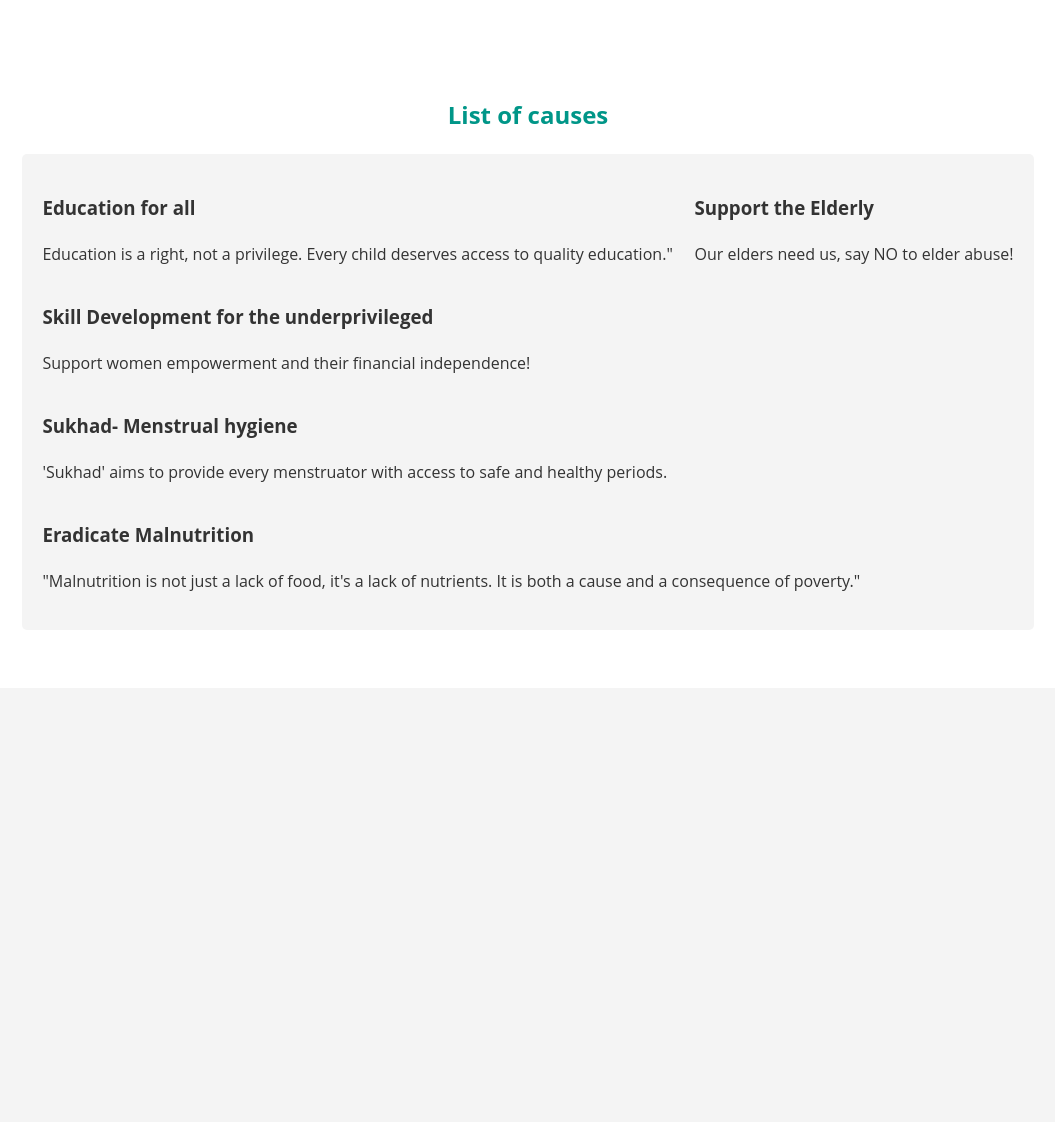
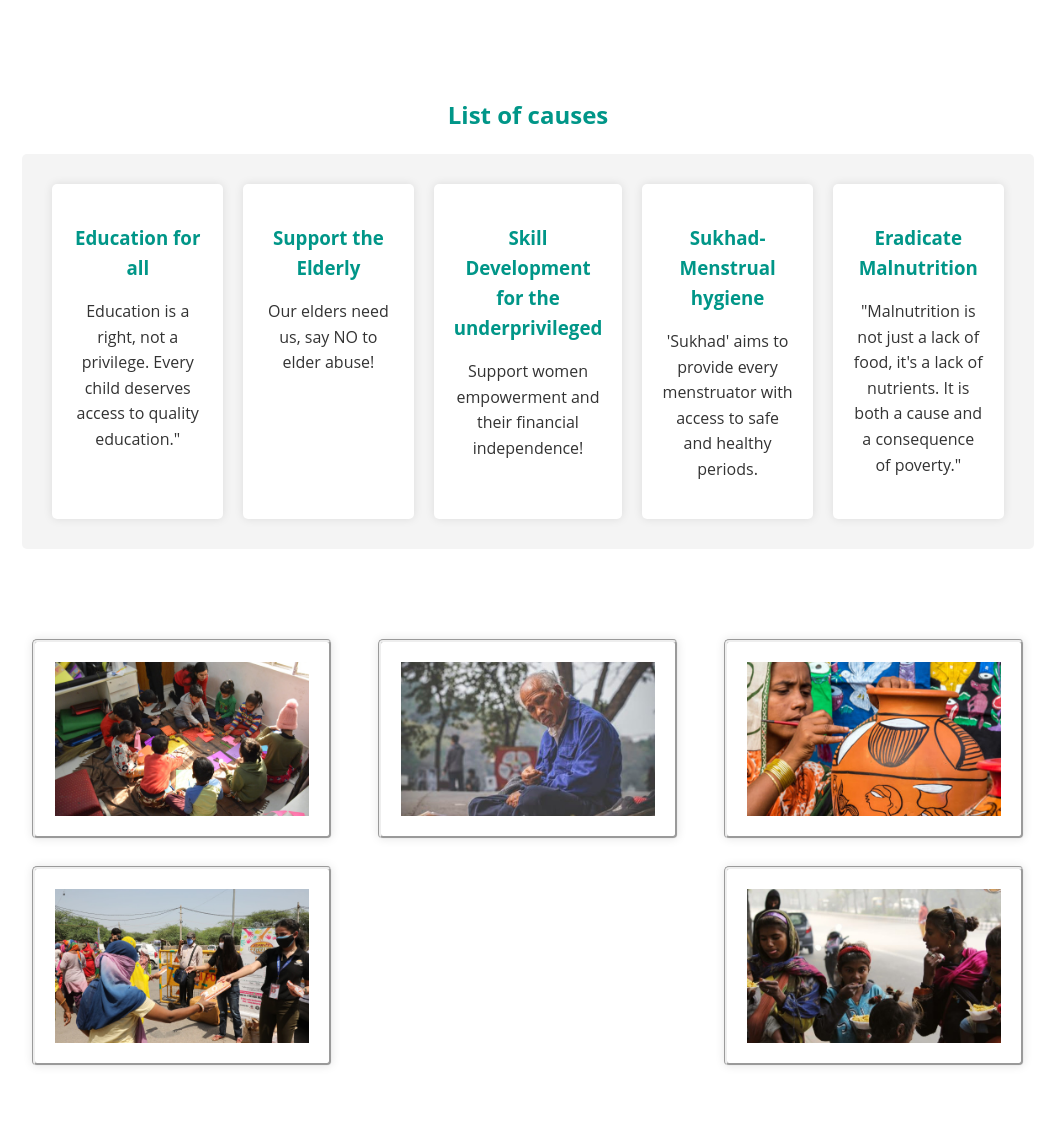
Before and after one commit to guptaaryan8092/encryptix, a PHP site: page /main.html in a window 1280 px wide. Shown: the part 648-1770 px from the top of the page, without its empty margins (112-1167 px from the left). Before the commit the page ends 1239 px from the top, so only its background shows below. Run offline with PHP 8.4, Linux system fonts and the light colour scheme.

Commit message:
images_added_style

```diff
--- a/Task_1/css/home.css
+++ b/Task_1/css/home.css
@@ -58,9 +58,38 @@ h2 {
     justify-content: space-between;
     flex-wrap: wrap;
 }
+.story {
+    background: white;
+    padding: 20px;
+    border-radius: 5px;
+    box-shadow: 0 0 10px rgba(0, 0, 0, 0.1);
+    flex: 1;
+    margin: 10px;
+    text-align: center;
+}
 
+.story h3 {
+    color: #009688;
+    margin-bottom: 10px;
+}
 
+.all-pictures {
+    display: flex;
+    justify-content: space-between;
+    flex-wrap: wrap;
+}
 
+.image img {
+    width: 300px;
+    height: 200px;
+    object-fit: cover;
+    border-style:groove ;
+
+    padding: 20px;
+    border-radius: 5px;
+    box-shadow: 0 0 10px rgba(0, 0, 0, 0.1);
+    margin: 10px;
+}
 
 
 
--- a/Task_1/main.html
+++ b/Task_1/main.html
@@ -1,5 +1,5 @@
 <!DOCTYPE html>
-<html lang="en">
+<html>
 <head>
     <meta name="viewport" content="width=device-width, initial-scale=1">
     <title>Non-Profit Organization</title>
@@ -57,5 +57,23 @@
             </div>
         </div>
     </section>
-
+    <section  class="container">
+        <div class="all-pictures">
+            <div class="image">
+                <img src="img/education1.jpg"/>
+            </div>
+            <div class="image">
+                <img src="img/elderly_1.jpg"/>
+            </div>
+            <div class="image">
+                <img src="img/skill_1.jpg"/>
+            </div>
+            <div class="image">
+                <img src="img/sukhad_1.jpg"/>
+            </div>
+            <div class="image">
+                <img src="img/malnutrition_1.jpg"/>
+            </div>
+        </div>
+    </section>
 </body>
```
Also changed, not shown: Task_1/img/education1.jpg (added), Task_1/img/education2.jpg (added), Task_1/img/elderly_1.jpg (added), Task_1/img/elderly_2.jpg (added), Task_1/img/malnutrition_1.jpg (added), Task_1/img/malnutrition_2.jpg (added), Task_1/img/skill_1.jpg (added), Task_1/img/skill_2.jpg (added), Task_1/img/sukhad_1.jpg (added).
